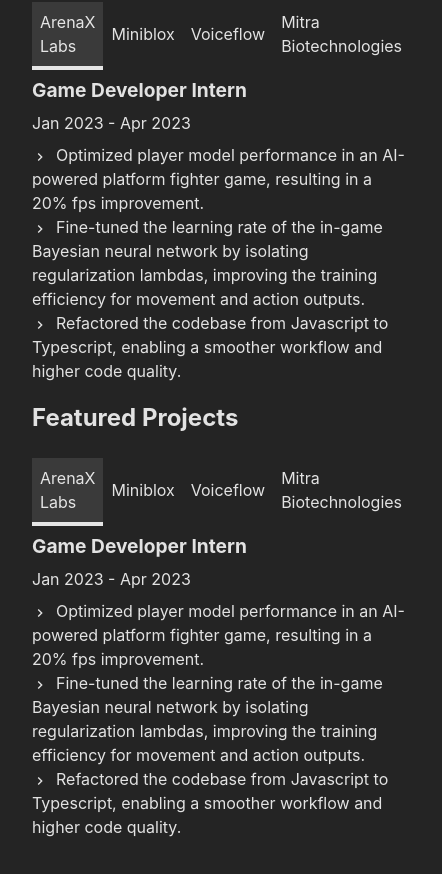
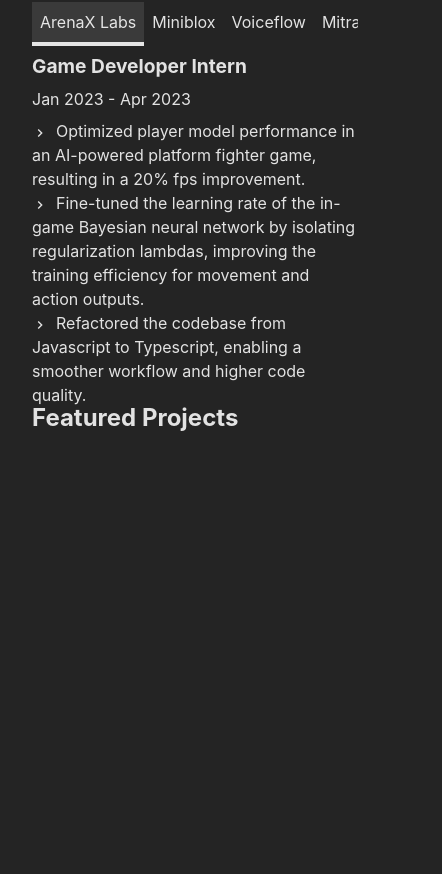
Before and after one commit to victoryqwei/victorwei.com, a React (Vite) app: page / in a window 390 px wide. Shown: the part 1782-2656 px from the top of the page, 442 px wide, since content can reach past the window. Built offline with nearby package versions, Linux system fonts and the light colour scheme.

Commit message:
fix: mobile tabs for work page

```diff
--- a/src/react/Projects.tsx
+++ b/src/react/Projects.tsx
@@ -1,154 +1,11 @@
-import { ChevronRightIcon } from "@chakra-ui/icons";
-import { Box, HStack, Heading, List, ListIcon, ListItem, Text, VStack } from "@chakra-ui/react";
-import { useState } from "react";
-import { useMobile } from "../utils/hooks";
-
-interface WorkExperienceData {
-  [key: string]: {
-    title: string;
-    date: string;
-    description: string[];
-  };
-}
-
-const data: WorkExperienceData = {
-  "ArenaX Labs": {
-    title: "Game Developer Intern",
-    date: "Jan 2023 - Apr 2023",
-    description: [
-      "Optimized player model performance in an AI-powered platform fighter game, resulting in a 20% fps improvement.",
-      "Fine-tuned the learning rate of the in-game Bayesian neural network by isolating regularization lambdas, improving the training efficiency for movement and action outputs.",
-      "Refactored the codebase from Javascript to Typescript, enabling a smoother workflow and higher code quality.",
-    ],
-  },
-  Miniblox: {
-    title: "Co-Founder",
-    date: "Jan 2022 - Apr 2022",
-    description: [
-      "Launched a multiplayer voxel game written in Typescript using Three.js/Socket.io, currently garnering over 10K MAUs.",
-      "Developed a streamlined CI/CD pipeline with Github Actions to build and release to S3, which is served on Cloudfront.",
-      "Built a highly-scalable distributed infrastructure system using ArgoCD to auto-deploy Helm charts in DigitalOcean K8s.",
-      "Achieved 20K ARR by integrating in-game micro-transactions and video ad monetization through Stripe and Adsense.",
-    ],
-  },
-  Voiceflow: {
-    title: "Full Stack Developer Intern",
-    date: "May 2021 - Aug 2021",
-    description: [
-      "Developed and deployed a full-stack feature from end-to-end using React/Redux, which streamlined the visual markup process and significantly improved engagement and canvas flow for users.",
-      "Led an initiative to track and improve the performance of key components, leveraging LogRocket & Sentry to send customers’ aggregated performance data and reducing client-side errors by 15%.",
-      "Translated designs into front-end components and tackled UI/UX bugs and enhancements with Styled Components.",
-      "Updated data types and performed database operations using SQL queries to integrate new features and improvements.",
-    ],
-  },
-  "Mitra Biotechnologies": {
-    title: "Software Engineering Intern",
-    date: "Jan 2021 - Apr 2021",
-    description: [
-      "Developed and optimized a convolutional neural network using Tensorflow/Keras to predict potential heart diseases in patients, reducing time-to-intervention for a cardiovascular case from 30 to 2 minutes.",
-      "Researched and implemented the algorithm within a Doctor-to-Patient app using React Native to seamlessly allow doctors and patients to track their progress.",
-    ],
-  },
-};
-
-const Tab: React.FC<{ name: string; selected?: boolean; setSelected: React.Dispatch<React.SetStateAction<string>> }> = ({
-  name,
-  selected,
-  setSelected,
-}) => {
-  return (
-    <Box
-      w="100%"
-      p="0.5em"
-      borderLeft={selected ? "4px solid" : "4px solid"}
-      borderColor={selected ? "white.500" : "transparent"}
-      bgColor={selected ? "rgba(255, 255, 255, 0.1)" : "transparent"}
-      _hover={{
-        bg: { base: "transparent", md: "rgba(255, 255, 255, 0.1)" },
-        cursor: "pointer",
-      }}
-      onClick={() => setSelected(name)}>
-      {name}
-    </Box>
-  );
-};
-
-const TabMobile: React.FC<{ name: string; selected?: boolean; setSelected: React.Dispatch<React.SetStateAction<string>> }> = ({
-  name,
-  selected,
-  setSelected,
-}) => {
-  return (
-    <Box
-      w="100%"
-      p="0.5em"
-      borderBottom={selected ? "4px solid" : "4px solid"}
-      borderColor={selected ? "white.500" : "transparent"}
-      bgColor={selected ? "rgba(255, 255, 255, 0.1)" : "transparent"}
-      _hover={{
-        bgColor: "rgba(255, 255, 255, 0.1)",
-        borderColor: "white.500",
-        cursor: "pointer",
-      }}
-      onClick={() => setSelected(name)}>
-      {name}
-    </Box>
-  );
-};
+import { Box, Heading } from "@chakra-ui/react";
 
 const Projects: React.FC = () => {
-  const [selected, setSelected] = useState("ArenaX Labs");
-  const [isMobile] = useMobile();
-
   return (
     <Box id="projects" py="2em" px="2em" h="32em">
       <Heading fontSize="2xl" mb="1em">
         Featured Projects
       </Heading>
-
-      {isMobile && (
-        <VStack alignItems="flex-start">
-          <HStack gap={0} overflow="scroll">
-            {Object.keys(data).map((name, i) => (
-              <TabMobile key={i} name={name} selected={selected === name} setSelected={setSelected} />
-            ))}
-          </HStack>
-          <VStack alignItems="flex-start">
-            <Heading fontSize="1.2rem">{data[selected].title}</Heading>
-            <Text fontSize="1rem">{data[selected].date}</Text>
-            <List>
-              {data[selected].description.map((desc, i) => (
-                <ListItem key={i}>
-                  <ListIcon as={ChevronRightIcon} />
-                  {desc}
-                </ListItem>
-              ))}
-            </List>
-          </VStack>
-        </VStack>
-      )}
-
-      {!isMobile && (
-        <HStack alignItems="flex-start">
-          <VStack gap={0}>
-            {Object.keys(data).map((name, i) => (
-              <Tab key={i} name={name} selected={selected === name} setSelected={setSelected} />
-            ))}
-          </VStack>
-          <VStack alignItems="flex-start">
-            <Heading fontSize="1.2rem">{data[selected].title}</Heading>
-            <Text fontSize="1rem">{data[selected].date}</Text>
-            <List>
-              {data[selected].description.map((desc, i) => (
-                <ListItem key={i}>
-                  <ListIcon as={ChevronRightIcon} />
-                  {desc}
-                </ListItem>
-              ))}
-            </List>
-          </VStack>
-        </HStack>
-      )}
     </Box>
   );
 };
--- a/src/react/Work.tsx
+++ b/src/react/Work.tsx
@@ -67,7 +67,8 @@
         bg: { base: "transparent", md: "rgba(255, 255, 255, 0.1)" },
         cursor: "pointer",
       }}
-      onClick={() => setSelected(name)}>
+      onClick={() => setSelected(name)}
+      whiteSpace="nowrap">
       {name}
     </Box>
   );
@@ -90,7 +91,8 @@
         borderColor: "white.500",
         cursor: "pointer",
       }}
-      onClick={() => setSelected(name)}>
+      onClick={() => setSelected(name)}
+      whiteSpace="nowrap">
       {name}
     </Box>
   );
@@ -101,14 +103,14 @@
   const [isMobile] = useMobile();
 
   return (
-    <Box id="experience" py="6em" px="2em" h="32em">
+    <Box id="experience" py="6em" px="2em" h="32em" w="100%">
       <Heading fontSize="2xl" mb="1em">
         Work Experience
       </Heading>
 
       {isMobile && (
         <VStack alignItems="flex-start">
-          <HStack gap={0} overflow="scroll">
+          <HStack gap={0} overflow="scroll" maxW="100%">
             {Object.keys(data).map((name, i) => (
               <TabMobile key={i} name={name} selected={selected === name} setSelected={setSelected} />
             ))}
@@ -129,7 +131,7 @@
       )}
 
       {!isMobile && (
-        <HStack alignItems="flex-start">
+        <HStack alignItems="flex-start" gap="1em">
           <VStack gap={0}>
             {Object.keys(data).map((name, i) => (
               <Tab key={i} name={name} selected={selected === name} setSelected={setSelected} />
```
